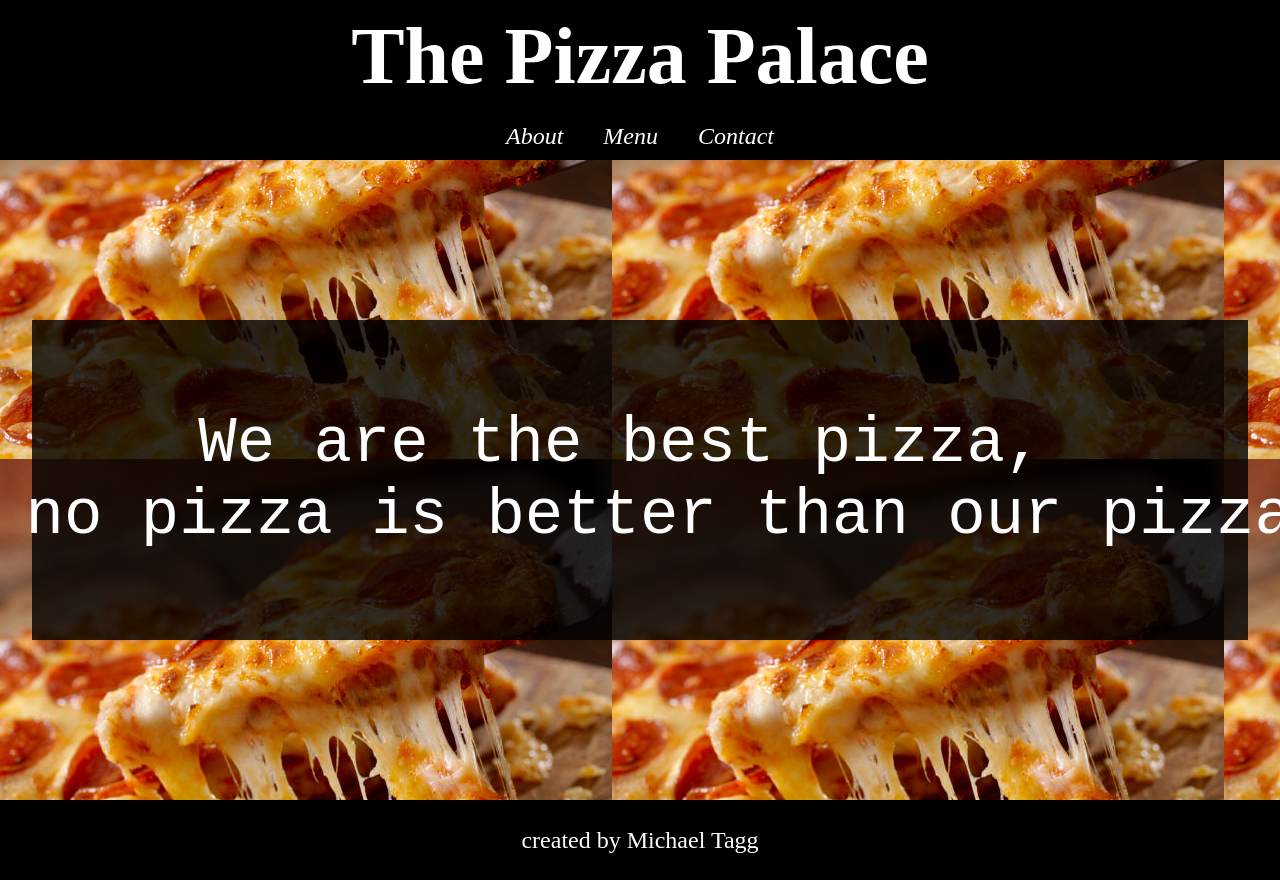
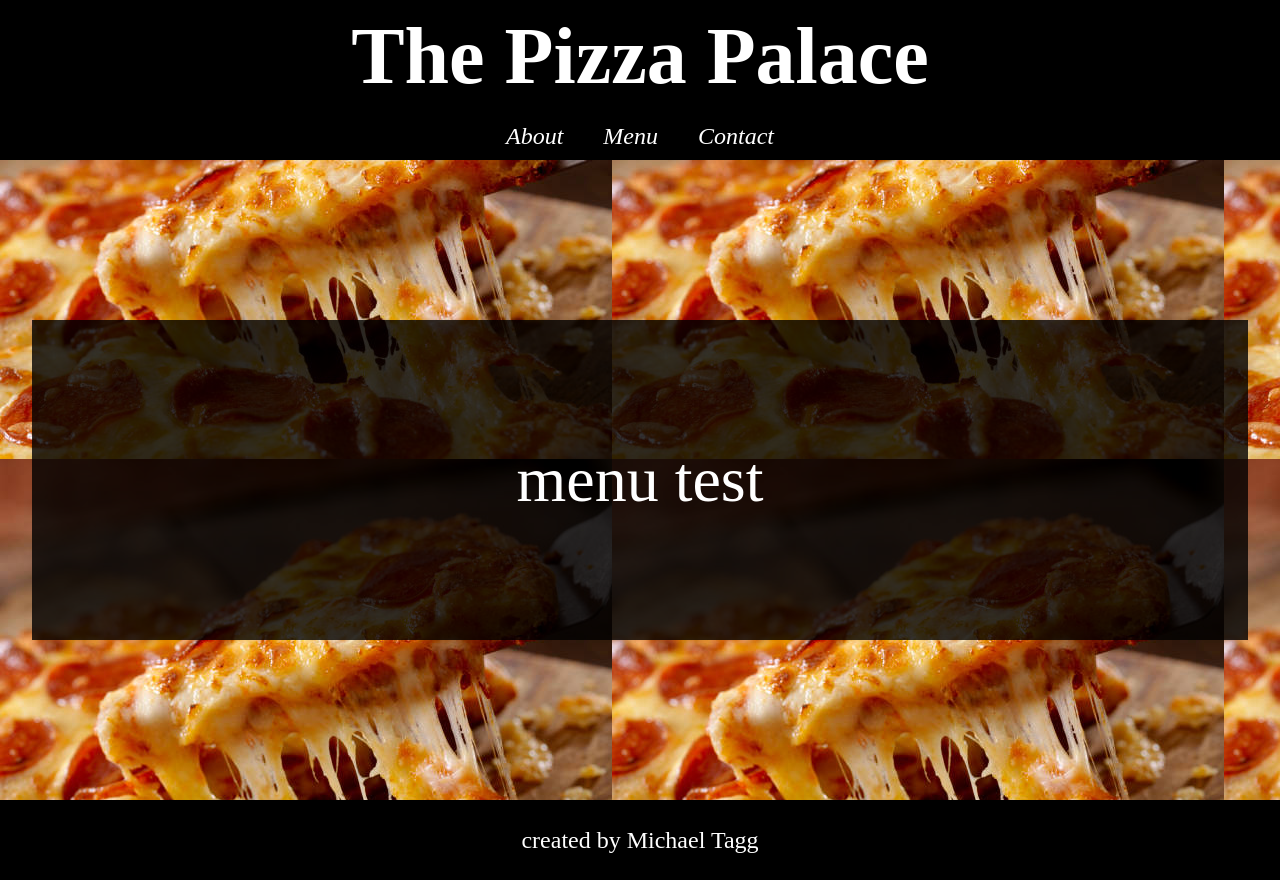
Before and after one commit to mdtagg/Vanilla_JS_Restaurant_Website, a website built with webpack: page dist/index.html in a window 1280 px wide. Both pictures are taken after a click on the link "Menu". Built offline with nearby package versions, Linux system fonts and the light colour scheme.

Commit message:
menu and contact tabs working

```diff
--- a/src/header.js
+++ b/src/header.js
@@ -1,6 +1,6 @@
 
 import './styles.css'
-import { createMain } from './mainSection'
+import { createMain, about, menu, contact } from './mainSection'
 
 const title = () => {
     const title = document.createElement('h1')
@@ -8,8 +8,6 @@ const title = () => {
     title.textContent = 'The Pizza Palace'
     return title
 }
-
-// let storeTab = ""
 
 const nav = () => {
     const nav = document.createElement('nav')
@@ -38,8 +36,8 @@ const changeTab = (e) => {
     }else {
         tab = 'contact'
     }
+    console.log(tab)
     createMain(tab)
-    // console.log(storeTab)
 }
 
 const header = () => {
--- a/src/mainSection.js
+++ b/src/mainSection.js
@@ -4,29 +4,41 @@ import './styles.css'
 const about = () => {
     const about = document.createElement('pre')
     const aboutText = 'We are the best pizza, \n no pizza is better than our pizza'
-    about.classList.add('about')
+    about.classList.add('panel')
+    about.setAttribute('id','about')
     about.textContent = aboutText
     return about
 }
 
 const menu = () => {
-
+    const menu = document.createElement('div')
+    menu.classList.add('panel')
+    menu.setAttribute('id', 'menu')
+    menu.textContent = 'menu test'
+    return menu
 }
 
 const contact = () => {
-
+    const contact = document.createElement('div')
+    contact.classList.add('panel')
+    contact.setAttribute('id', 'contact')
+    contact.textContent = 'contact test'
+    return contact
 }
 
 const createMain = (tab) => {
-
     const main = document.createElement('main')
-    if(tab === "" || tab === "about") {
-        main.appendChild(about())
+    main.setAttribute('id', 'mainNode')
+    const mainNode = document.getElementById('mainNode')
+    if(tab === "about") {
+        mainNode.removeChild(mainNode.firstChild)
+        mainNode.appendChild(about())
     }else if(tab === "menu") {
-        // main.removeChild(about)
-        console.log('menu test')
+        mainNode.removeChild(mainNode.firstChild)
+        mainNode.appendChild(menu())
     }else if(tab === "contact") {
-        console.log('contact test')
+        mainNode.removeChild(mainNode.firstChild)
+        mainNode.appendChild(contact())
     }else {
         main.appendChild(about())
     }
@@ -35,4 +47,4 @@ const createMain = (tab) => {
 
 
 
-export { createMain }
+export { createMain, about, menu, contact }
--- a/src/styles.css
+++ b/src/styles.css
@@ -55,7 +55,7 @@ main {
     justify-content: center;
 }
 
-.about {
+.panel {
     color:white;
     font-size:4rem;
     text-align: center;
```
Also changed, not shown: dist/main.js.
